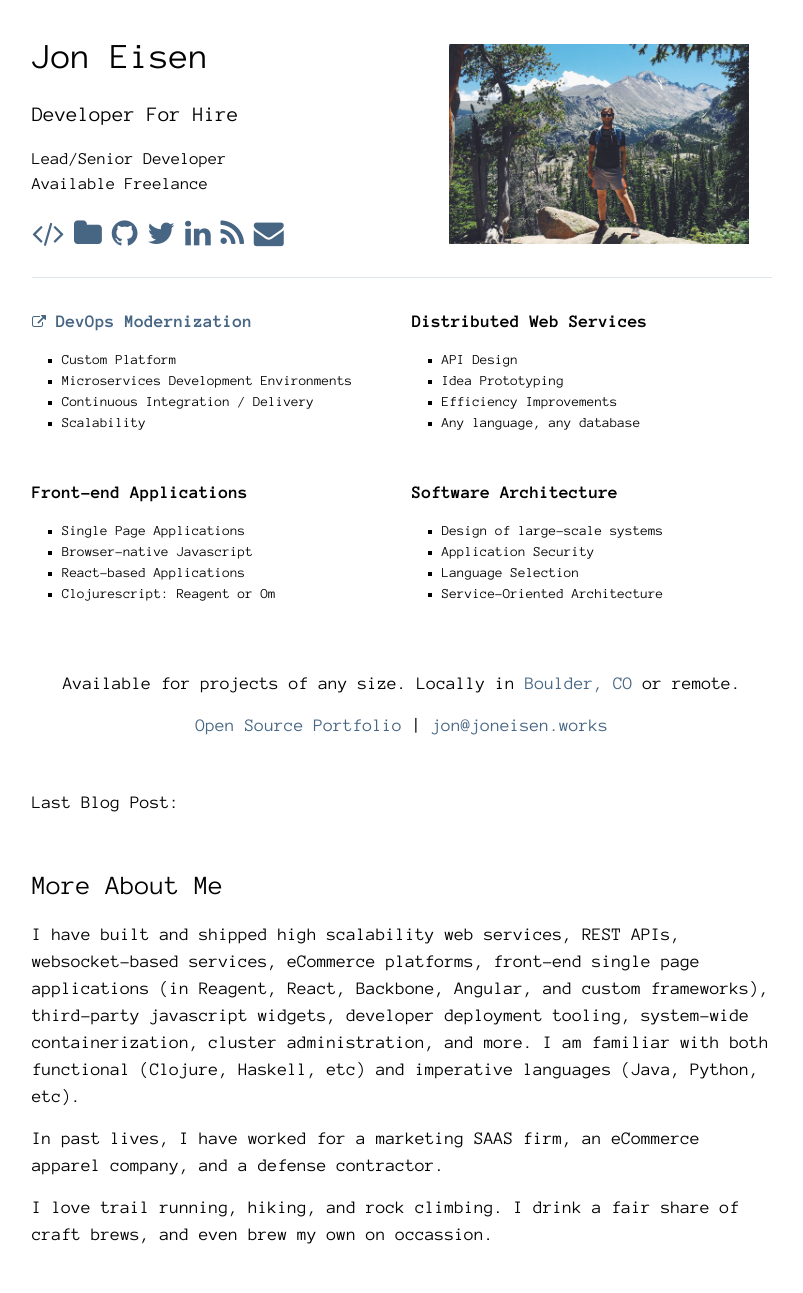
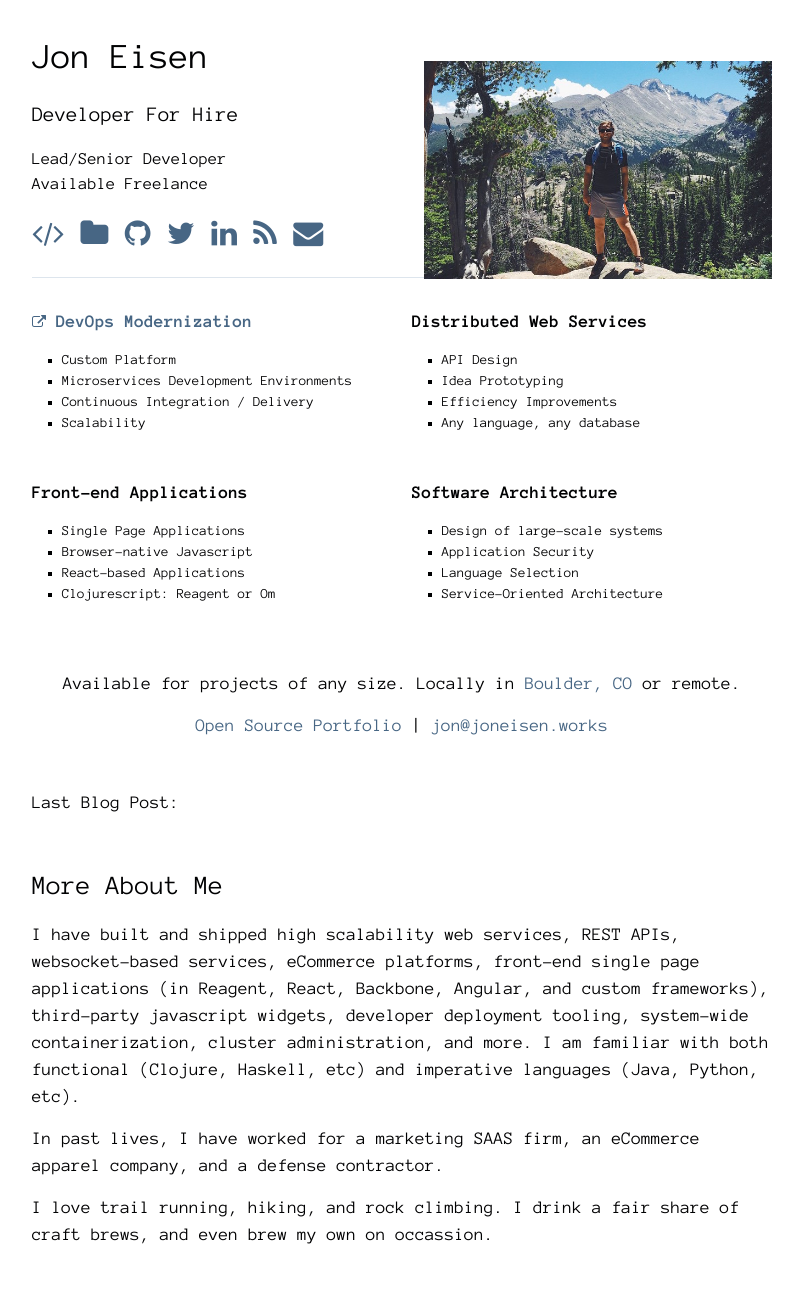
Before and after one commit to yanatan16/joneisen.works, a Jekyll site: the page built from index.html, in a window 1280 px wide. Shown: the whole page, without its empty margins (238-1041 px from the left). Built offline with Jekyll 4.4.1, drawn with Linux system fonts in a browser that asks for light colours; nearby versions of some CDN libraries.

Commit message:
make resume printable

```diff
--- a/_includes/personal-title.html
+++ b/_includes/personal-title.html
@@ -9,14 +9,26 @@
         </p>
 
         <div class="resume-links">
-            <a class="icon-link popover" href="/resume/" title="resume"><i class="fa fa-code"></i></a>
-            <a class="icon-link popover" href="/portfolio/" title="portfolio"><i class="fa fa-folder"></i></a>
-            <a class="icon-link popover" href="https://github.com/yanatan16" title="github" target="_blank"><i class="fa fa-github"></i></a>
-            <a class="icon-link popover" href="https://twitter.com/jm_eisen" title="twitter" target="_blank"><i class="fa fa-twitter"></i></a>
-            <a class="icon-link popover" href="http://www.linkedin.com/in/jeisen" title="linkedin" target="_blank"><i class="fa fa-linkedin"></i></a>
-            <a class="icon-link popover" href="http://joneisen.me" title="blog" target="_blank"><i class="fa fa-rss"></i></a>
-            <a class="icon-link popover" href="mailto:jon@joneisen.works" title="email"><i class="fa fa-envelope"></i></a>
+            <div class="screen-only">
+                {% for item in site.data.resume.links %}
+                <a class="icon-link popover" href="{{item.href}}" title="{{item.title}}">
+                    <i class="fa fa-{{item.icon}}"></i>
+                </a>
+                {% endfor %}
+            </div>
+            <ul class="print-only">
+                {% for item in site.data.resume.links %}
+                {% if item.print != false %}
+                <li><i class="fa fa-{{item.icon}}"></i>
+                    {{item.title}}:
+                    {% if item.print %}{{item.print}}{% else %}{{item.href}}{% endif %}
+                </li>
+                {% endif %}
+                {% endfor %}
+            </ul>
         </div>
     </div>
-    <div class="profile-photo col col--2"></div>
+    <div class="profile-photo col col--2">
+        <img class="profile-photo--img" src="/img/profile-photo.jpg">
+    </div>
 </div>
--- a/_sass/_home.scss
+++ b/_sass/_home.scss
@@ -1,11 +1,8 @@
 /* Profile Photo */
 
-$img-width: 300px;
-$img-height: 400px;
-$img-top: 80px;
-$img-left: 0px;
-$img-frame-width: 300px;
-$img-frame-height: 200px;
+$img-width: 347px;
+$img-height: 218px;
+$img-frame-height: 280px;
 
 
 .row--title {
@@ -27,33 +24,35 @@
       text-decoration: none;
     }
   }
+
+  .print-only {
+    margin-left: 0;
+    font-size: 14px;
+  }
 }
 
 .profile-photo {
-  display: inline-block;
-  height: $img-frame-height;
-  overflow: hidden;
-  position: relative;
+  &, &.col.col--2 {
+    position: absolute;
+    right: 0;
+    top: 0;
+    height: 100%;
+    margin: 0;
+    margin-top: ($img-frame-height - $img-height) / 2;
 
-  &.col.col--2 {
-    width: $img-frame-width;
-    margin-left: 8%;
     @include media-query($on-palm) {
-      margin-left: 0;
+      position: inherit;
+      height: inherit;
+      margin-top: 0;
     }
-  }
 
-  &:before {
-    content: '';
-    position: absolute;
-    z-index: -1;
-    top: -$img-top;
-    left: -$img-left;
-    width: $img-width;
-    height: $img-height;
-    background-image: url(/img/profile-photo.jpg);
-    background-size: contain;
-    background-repeat: no-repeat;
+
+    //width: $img-frame-width;
+    //height: 100%;
+
+    .profile-photo--img {
+      margin: auto 0;
+    }
   }
 }
 
--- a/_sass/_layout.scss
+++ b/_sass/_layout.scss
@@ -1,4 +1,3 @@
-
 /**
  * Page content
  */
@@ -36,6 +35,7 @@
 		}
 	}
 
+
 	@include media-query($on-palm) {
 		&.col--2 {
 			width: 100%;
@@ -43,3 +43,15 @@
 		}
 	}
 }
+
+.print-only {
+  display: none;
+  @media print {
+    display: inherit;
+  }
+}
+@media print {
+  .screen-only {
+    display: none;
+  }
+}
--- a/_sass/_toc.scss
+++ b/_sass/_toc.scss
@@ -1,5 +1,9 @@
 .toc {
   @include media-query($on-palm) {
+    display: none;
+  }
+
+  @media print {
     display: none;
   }
 
```
Also changed, not shown: _data/resume.yaml (+30 -0 lines), img/profile-photo.jpg.
